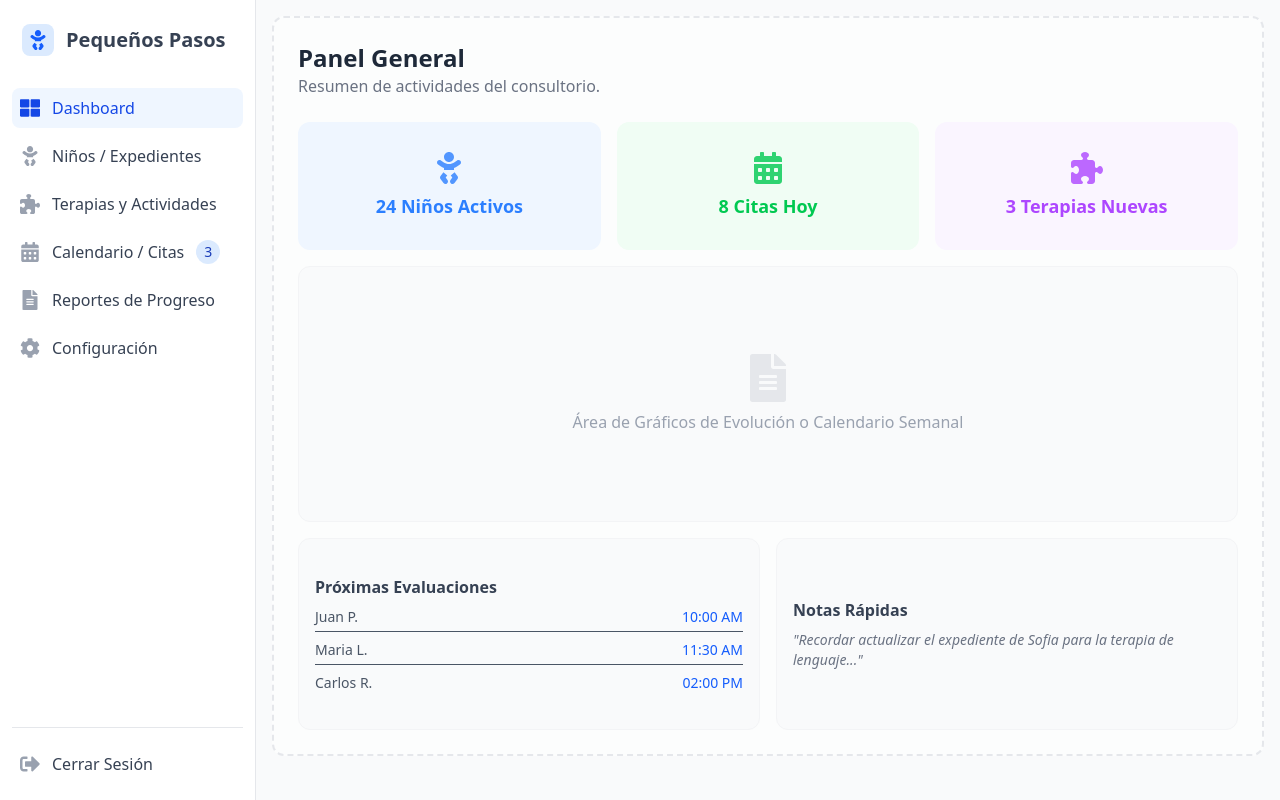
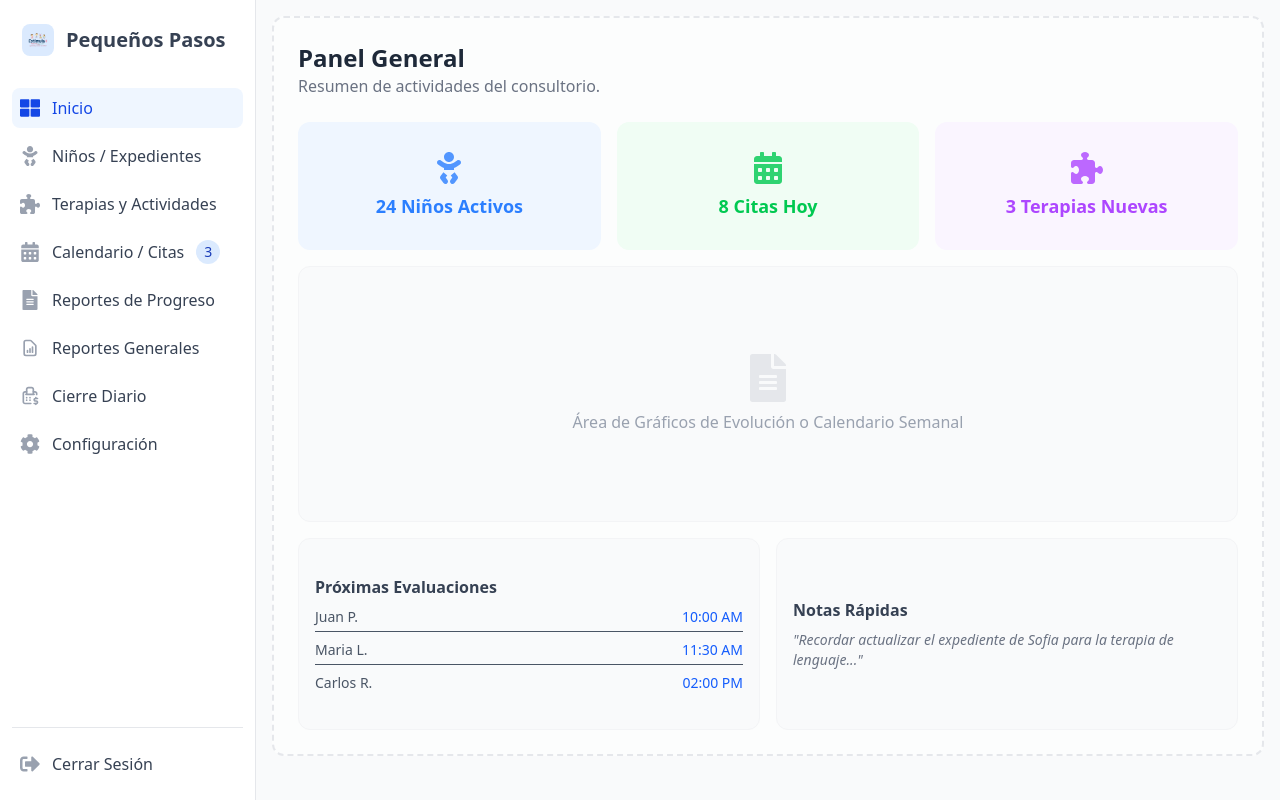
Before and after one commit to ALYOX-MPH/Estimula-, a React (Vite) app: page / in a window 1280 px wide. Built offline with nearby package versions, Linux system fonts and the light colour scheme.

Commit message:
arreglando las demas rutas

```diff
--- a/src/layout/Sidebar/Sidebar.tsx
+++ b/src/layout/Sidebar/Sidebar.tsx
@@ -13,13 +13,17 @@ import { FaPuzzlePiece } from 'react-icons/fa6';
 
 
 import { useState } from 'react';
+import { TbCashRegister } from 'react-icons/tb';
+import { HiOutlineDocumentReport } from 'react-icons/hi';
 
  const menuItems = [
-    { name: 'Dashboard', icon: <FaThLarge size={20} />, href: '#', active: true },
+    { name: 'Inicio', icon: <FaThLarge size={20} />, href: '#', active: true },
     { name: 'Niños / Expedientes', icon: <FaBaby size={20} />, href: '#' },
     { name: 'Terapias y Actividades', icon: <FaPuzzlePiece size={20} />, href: '#' },
     { name: 'Calendario / Citas', icon: <FaCalendarAlt size={20} />, href: '#' },
     { name: 'Reportes de Progreso', icon: <FaFileAlt size={20} />, href: '#' },
+    { name: 'Reportes Generales', icon: <HiOutlineDocumentReport   size={20} />, href: '#' },
+    { name: 'Cierre Diario', icon: <TbCashRegister  size={20} />, href: '#' },
     { name: 'Configuración', icon: <FaCog size={20} />, href: '#' },
   ];
 
@@ -44,7 +48,7 @@ export default function Sidebar() {
               <div>
                 <div className="hidden sm:flex items-center mb-8 pl-2.5 pt-2">
                     <div className="w-8 h-8 bg-blue-100 text-blue-600 rounded-lg flex items-center justify-center mr-3">
-                        <FaBaby size={20} />
+                      <img className='' src="src/assets/estimula+sinfondo.png" alt="" />
                     </div>
                     <span className="self-center text-xl font-bold whitespace-nowrap text-gray-700">
                         Pequeños Pasos
```
Also changed, not shown: src/assets/estimula+.jpg (added), src/assets/estimula+sinfondo.png (added).
